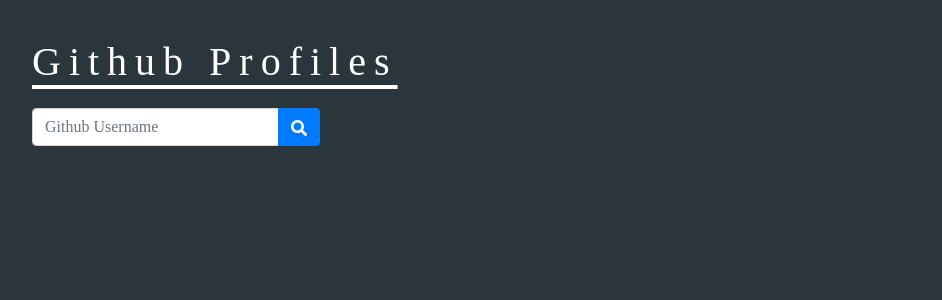
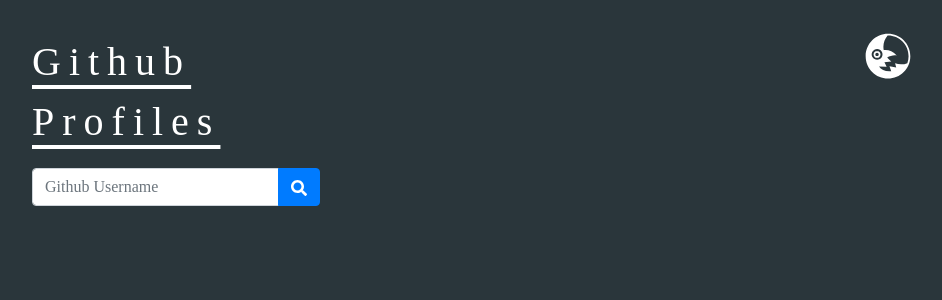
Before and after one commit to MikevPeeren/github-profiles, a React (Create React App) app: page / in a window 1280 px wide. Shown: the top 300 px of the page, without its empty margins (288-1230 px from the left). Built offline with nearby package versions, Linux system fonts and the light colour scheme.

Commit message:
Added LightDark Component

```diff
--- /dev/null
+++ b/src/App.scss
@@ -0,0 +1,6 @@
+.App {
+	display: flex;
+	justify-content: space-between;
+	margin-top: 2em;
+	margin-right: 5em;
+}
--- a/src/App.tsx
+++ b/src/App.tsx
@@ -1,5 +1,8 @@
 // React
 import React from 'react';
+
+// CSS
+import './App.scss';
 
 // Components
 import GithubProfile from './components/GithubProfile';
@@ -9,7 +12,7 @@
 	return (
 		<div className="App">
 			<GithubProfile />
-			{/* <LightDarkMode /> */}
+			<LightDarkMode />
 		</div>
 	);
 };
--- a/src/api/GithubApiRest.ts
+++ b/src/api/GithubApiRest.ts
@@ -13,12 +13,10 @@
 	return await axios
 		.get(`${GITHUB_REST_API_USERS_URL}${inputFieldGitHubUser}`)
 		.then((result) => {
-			console.log(result);
 			if (result.data.errors) throw new Error('Invalid Query Provided.');
 			return result.data;
 		})
 		.catch((error) => {
-			console.log(error.response);
 			// Up Up and Away
 			if (error.response && error.response.status === 404) throw new Error('User could not be Found!');
 			// Up Up and Away
@@ -48,7 +46,6 @@
 			return result.data;
 		})
 		.catch((error) => {
-			console.log(error.response);
 			// Up Up and Away
 			if (error.response && error.response.status === 404) throw new Error('User could not be Found!');
 			// Up Up and Away
--- a/src/components/GithubProfile.scss
+++ b/src/components/GithubProfile.scss
@@ -1,12 +1,12 @@
 .GithubProfiles {
+	&__SearchForm {
 		display: flex;
 		flex-direction: column;
 		width: 50%;
 		margin-left: 20em;
-	margin-top: 2em;
 		margin-bottom: 1em;
 
-	&__header {
+		&--header {
 			left: 0;
 			font-size: 2.5em;
 			color: white;
@@ -17,18 +17,18 @@
 		}
 	}
 
-.GithubContainer {
+	&__GithubContainer {
 		margin-left: 20em;
 		display: flex;
 		justify-content: flex-start;
 		flex-direction: column;
 
-	&__Wrapper {
+		&--Wrapper {
 			display: flex;
 			flex-direction: row;
 		}
 
-	&__Avatar {
+		&--Avatar {
 			display: flex;
 			flex-direction: row;
 
@@ -42,16 +42,16 @@
 			margin-right: 2em;
 		}
 
-	&__Repositories {
+		&--Repositories {
 			display: flex;
 			flex-direction: column;
-
-		&--firstRow {
+		}
+		&--RepositoriesFirstRow {
 			display: flex;
 			justify-content: space-between;
 		}
 
-		&--secondRow {
+		&--RepositoriesSecondRow {
 			display: flex;
 			justify-content: space-between;
 		}
--- a/src/components/GithubProfile.tsx
+++ b/src/components/GithubProfile.tsx
@@ -38,7 +38,6 @@
 				setGithubUser(result);
 				setErrorText('');
 			} catch (error) {
-				console.log(error);
 				setGithubUser(GITHUB_USER);
 				setErrorText('');
 				setErrorText(error.message);
@@ -55,11 +54,9 @@
 		async function searchForGithubRepositories() {
 			try {
 				const result = await searchForGithubTopRepositories(inputFieldGitHubUser);
-				console.log(result);
 				setGithubTopRepositories(result);
 				setErrorText('');
 			} catch (error) {
-				console.log(error);
 				setGithubTopRepositories(GITHUB_TOP_REPOSITORIES);
 				setErrorText('');
 				setErrorText(error.message);
@@ -80,16 +77,16 @@
 	};
 
 	return (
-		<>
-			<div className="GithubProfiles">
-				<header className="GithubProfiles__header">
+		<div className="GithubProfiles">
+			<div className="GithubProfiles__SearchForm">
+				<header className="GithubProfiles__SearchForm--header">
 					<p>{GITHUB_PROFILE_HEADER}</p>
 				</header>
 				<SearchForm setNewGithubUser={setNewGithubUser} errorText={errorText} />
 			</div>
-			<div className="GithubContainer">
-				<div className="GithubContainer__Wrapper">
-					<div className="GithubContainer__Avatar">
+			<div className="GithubProfiles__GithubContainer">
+				<div className="GithubProfiles__GithubContainer--Wrapper">
+					<div className="GithubProfiles__GithubContainer--Avatar">
 						{githubUser.login && (
 							<AvatarCard
 								login={githubUser.login}
@@ -100,8 +97,8 @@
 							/>
 						)}
 					</div>
-					<div className="GithubContainer__Repositories">
-						<div className="GithubContainer__Repositories--firstRow">
+					<div className="GithubProfiles__GithubContainer--Repositories">
+						<div className="GithubProfiles__GithubContainer--RepositoriesFirstRow">
 							{githubTopRepositories[0] && githubTopRepositories[0].id && (
 								<ProjectCard repository={githubTopRepositories[0]} />
 							)}
@@ -109,7 +106,7 @@
 								<ProjectCard repository={githubTopRepositories[1]} />
 							)}
 						</div>
-						<div className="GithubContainer__Repositories--secondRow">
+						<div className="GithubProfiles__GithubContainer--RepositoriesSecondRow">
 							{githubTopRepositories[2] && githubTopRepositories[2].id && (
 								<ProjectCard repository={githubTopRepositories[2]} />
 							)}
@@ -120,7 +117,7 @@
 					</div>
 				</div>
 			</div>
-		</>
+		</div>
 	);
 };
 
--- a/src/components/LightDarkMode.scss
+++ b/src/components/LightDarkMode.scss
@@ -0,0 +1,7 @@
+.LightDarkMode {
+	&__Icon {
+		font-size: 3em;
+		color: white;
+		cursor: pointer;
+	}
+}
--- a/src/components/LightDarkMode.tsx
+++ b/src/components/LightDarkMode.tsx
@@ -1,13 +1,37 @@
-import React from 'react';
+// React
+import React, { useState } from 'react';
+
+// CSS
+import './LightDarkMode.scss';
+
+// Icons
+import { GiSunflower, GiEvilMoon } from 'react-icons/gi';
 
 const LightDarkMode = () => {
+	const [lightMode, setLightMode] = useState(true);
+
+	const handleLightDarkMode = () => {
+		setLightMode(!lightMode);
+	};
+
 	return (
-		<div className="theme-switch-wrapper">
-			<label className="theme-switch">
-				<input type="checkbox" id="checkbox" />
-				<div className="slider round"></div>
-			</label>
-			<em>Enable Dark Mode!</em>
+		<div className="LightDarkMode">
+			{lightMode && (
+				<GiEvilMoon
+					className="LightDarkMode__Icon"
+					onClick={() => {
+						handleLightDarkMode();
+					}}
+				/>
+			)}
+			{!lightMode && (
+				<GiSunflower
+					className="LightDarkMode__Icon"
+					onClick={() => {
+						handleLightDarkMode();
+					}}
+				/>
+			)}
 		</div>
 	);
 };
```
Lines whose indentation alone changed are shown as unchanged.
